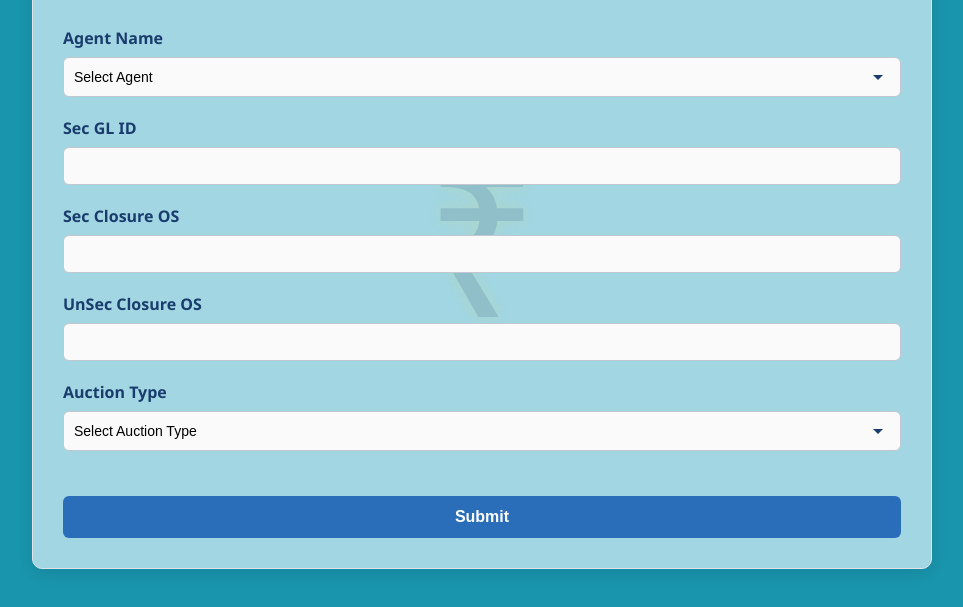
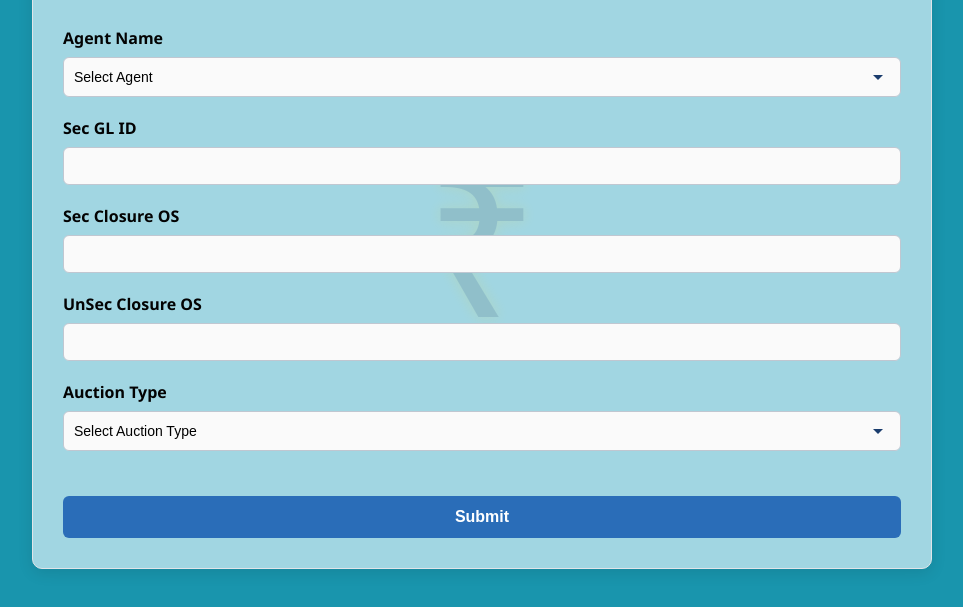
Before and after one commit to RupeekAuctionTeam/test, a plain HTML site: page index.html in a window 1280 px wide. Shown: the part 151-758 px from the top of the page, without its empty margins (158-1121 px from the left). Drawn offline with Linux system fonts and the light colour scheme.

Commit message:
index.html

```diff
--- a/index.html
+++ b/index.html
@@ -61,7 +61,7 @@
         label {
             font-weight: 600;
             margin-bottom: 8px;
-            color: #1a3c6d;
+            color: #030303;
         }
 
         select, input[type="text"], input[type="number"], input[type="date"], input[type="file"] {
```
